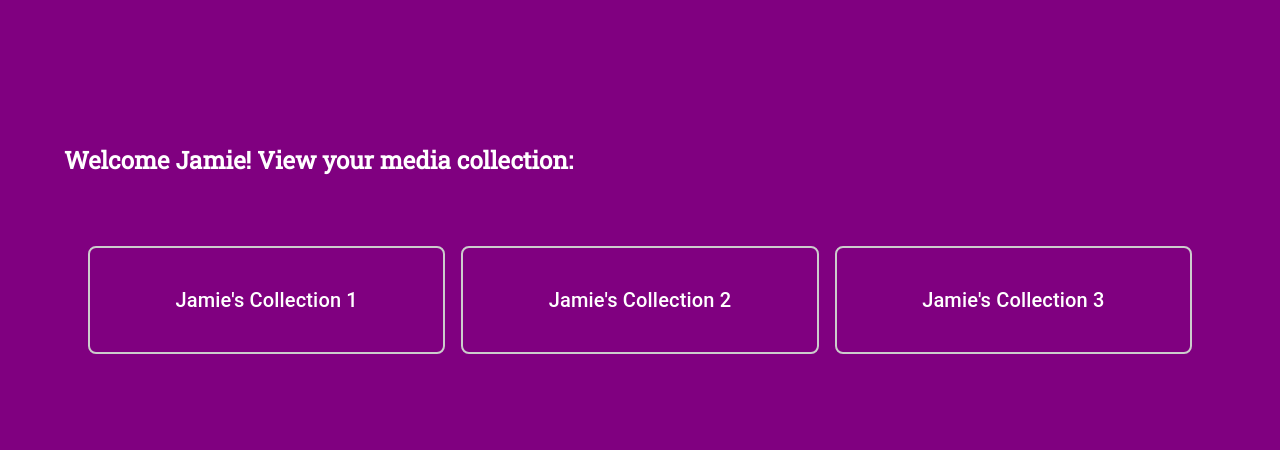
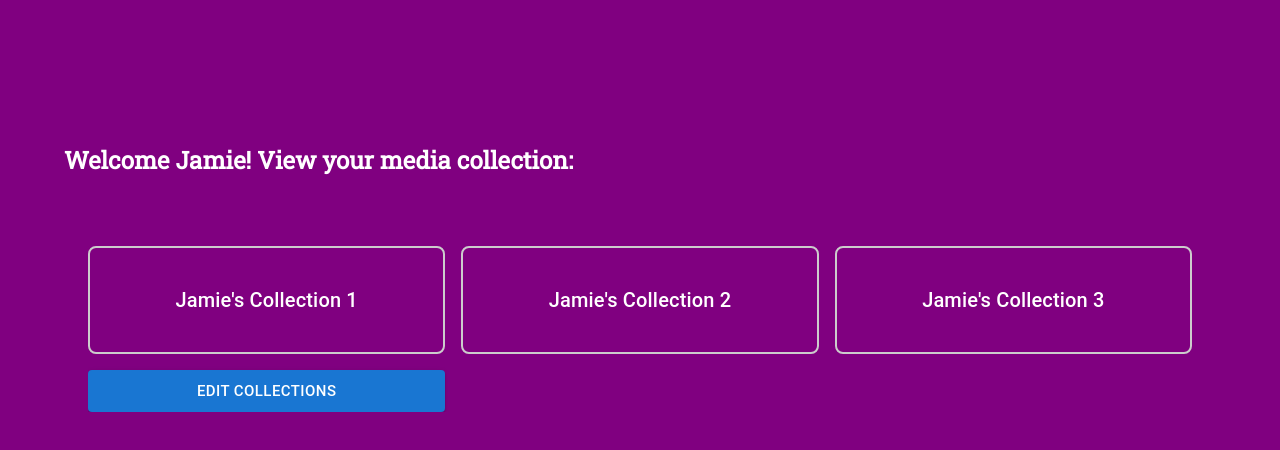
Before and after one commit to jamiepompei/media-inventory-ui, a React (Vite) app in the folder media-inventory-ui/: page / in a window 1280 px wide. Shown: the top 450 px of the page. Built offline with nearby package versions, Linux system fonts and the light colour scheme.

Commit message:
added buttons for edit collections, edit collection, edit media, removed a few unused bits, changed properties of buttons, changed how state was being passed down to the collectionItem and media components

```diff
--- a/media-inventory-ui/src/App.tsx
+++ b/media-inventory-ui/src/App.tsx
@@ -42,8 +42,8 @@ const App: React.FC = () => {
     <Header />
       <Routes>
         <Route path="/" element={<Home isLoggedIn={true} collections={userCollections} />} />
-        <Route  path="/collection/:id" element={<CollectionItem role={"admin"} />} />
-        <Route  path="/media/:id" element={<Media role={"admin"} />} />
+        <Route  path="/collection/:id" element={<CollectionItem />} />
+        <Route  path="/media/:id" element={<Media />} />
       </Routes>
   </main>
   );
--- a/media-inventory-ui/src/components/media/CollectionItem.tsx
+++ b/media-inventory-ui/src/components/media/CollectionItem.tsx
@@ -1,17 +1,13 @@
-//individual collection page
 import { Box, Button, List, ListItem, ListItemText, Typography} from '@mui/material';
 import { Collection, MediaItem } from "../shared/Types";
 import { useLocation, useNavigate } from 'react-router-dom';
 
-interface CollectionItemProps {
-    role: string;
-  }
 
-  const CollectionItem: React.FC<CollectionItemProps> = ({  role }) => {
-    const userRole = role;
+  const CollectionItem = () => {
     const navigate = useNavigate();
     const location = useLocation();
     const collection = location.state?.collection as Collection;
+    const userRole = location.state?.userRole as string;
 
     if (!collection) {
         return <Typography variant="h5">Collection not found</Typography>;
@@ -19,14 +15,17 @@ interface CollectionItemProps {
 
       const handleClick = (media: MediaItem) => {
         console.log("clicked media:", media);
-        navigate(`/media/${media.id}`, { state: { media } });
+        navigate(`/media/${media.id}`, { state: { media, userRole } });
       }
 
       return (
         <Box mt={5}>
           <Typography variant="h5">Selected Collection: {collection.name}</Typography>
           <List>
-          {userRole === "admin" && <Button>Edit Collection</Button>}
+          {userRole === "admin" && <Button
+          variant="contained" color="primary"
+          size="large"
+          >Edit Collection</Button>}
             {collection.mediaItems.map((item) => (
               <ListItem key={item.id}
               onClick={() => handleClick(item)}
--- a/media-inventory-ui/src/components/media/Collections.tsx
+++ b/media-inventory-ui/src/components/media/Collections.tsx
@@ -1,21 +1,20 @@
-import React, { useState } from 'react';
-import { Container, Box, Typography, ImageList, ImageListItem} from '@mui/material';
+import React from 'react';
+import { Container, Box, Typography, ImageList, ImageListItem, Button} from '@mui/material';
 import WelcomeMessage from './WelcomeMessage';
 import { Collection } from '../shared/Types'
-import { Link, useNavigate } from 'react-router-dom';
+import { useNavigate } from 'react-router-dom';
 
 interface CollectionPagesProps {
   collections: Collection[];
-  role: string;
+  userRole: string;
 }
 
-
-const CollectionsPage: React.FC<CollectionPagesProps> = ({ collections, role }) =>  {
+const CollectionsPage: React.FC<CollectionPagesProps> = ({ collections, userRole }) =>  {
     const navigate = useNavigate();
 
     const user = {
       userName: "Jamie",
-      role: {role},
+      userRole: {userRole},
       isCollectionEmpty: () => isCollectionEmpty(collections)
     }
 
@@ -25,7 +24,7 @@ const CollectionsPage: React.FC<CollectionPagesProps> = ({ collections, role })
 
     const handleClick = (collection: Collection) => {
       console.log("clicked collection:", collection);
-      navigate(`/collection/${collection.id}`, { state: { collection } });
+      navigate(`/collection/${collection.id}`, { state: { collection, userRole } });
     }
 
     return (
@@ -53,24 +52,28 @@ const CollectionsPage: React.FC<CollectionPagesProps> = ({ collections, role })
                     </Box>
                   </ImageListItem>
                 ))}
+                 {userRole === "admin" &&
+              <Button
+              variant="contained" color="primary"
+              size="large"
+               >
+                Edit Collections
+               </Button>
+            }
               </ImageList>
             ) : (
               <Box height="100%" display="flex" justifyContent="center" alignItems="center">
                 <Box>
-                  <Box
-                    display="flex"
-                    mt="50px"
-                    alignItems="center"
-                    justifyContent="center"
-                    height="15vh"
-                    border="2px solid #ccc"
-                    borderRadius="8px"
-                    sx={{ cursor: 'pointer', textAlign: 'center' }}
-                  >
-                    <Typography variant="h6" sx={{ padding: '50px' }}>Create a Collection</Typography>
+                    {userRole === "admin" &&
+                    <Typography variant="h6" sx={{ padding: '50px' }}>Create a Collection</Typography> &&
+                    <Button
+                    variant="contained" color="primary"
+                    size="large"
+                    >Create Collection</Button>
+                  }
                   </Box>
                 </Box>
-              </Box>
+
             )}
         </Container>
         </>
--- a/media-inventory-ui/src/components/media/Media.tsx
+++ b/media-inventory-ui/src/components/media/Media.tsx
@@ -2,13 +2,10 @@ import { Box, Button, List, ListItem, ListItemText, Typography} from '@mui/mater
 import { MediaItem } from '../shared/Types';
 import { useLocation } from 'react-router-dom';
 
-interface MediaItemProps {
-    role: string;
-  }
-
-const Media: React.FC<MediaItemProps> = ({ role}) => {
+const Media = () => {
   const location = useLocation();
   const media = location.state?.media as MediaItem;
+  const userRole = location.state?.userRole as string;
 
     return (
         <Box mt={5}>
@@ -19,7 +16,10 @@ const Media: React.FC<MediaItemProps> = ({ role}) => {
                   primary={media.title}
                   secondary={`${media.type} - ${media.genre || media.author || media.artist}`}
                 />
-                 {role === "admin" && <Button>Edit Media Item</Button>}
+                 {userRole === "admin" && <Button
+                 variant="contained" color="primary"
+                 size="small"
+                 >Edit Media Item</Button>}
               </ListItem>
           </List>
         </Box>
--- a/media-inventory-ui/src/pages/Home.tsx
+++ b/media-inventory-ui/src/pages/Home.tsx
@@ -15,7 +15,7 @@ const HomePage: React.FC<HomePageProps> = ({ isLoggedIn, collections }) => {
          {isLoggedIn ? (
             <>
             <Box width={"100%"} height={"100%"} marginTop={10} />
-            <CollectionsPage collections={collections} role={"admin"}></CollectionsPage>
+            <CollectionsPage collections={collections} userRole={"admin"}></CollectionsPage>
             <Box width={"100%"} height={"100%"} />
             </>
           ) : (
```
